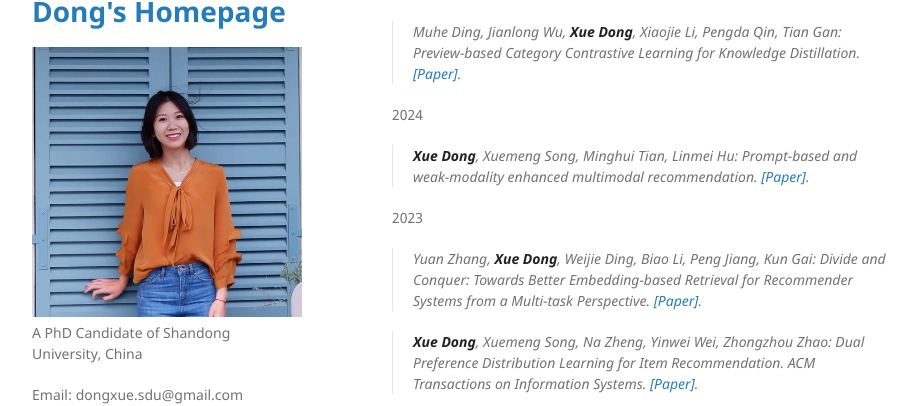
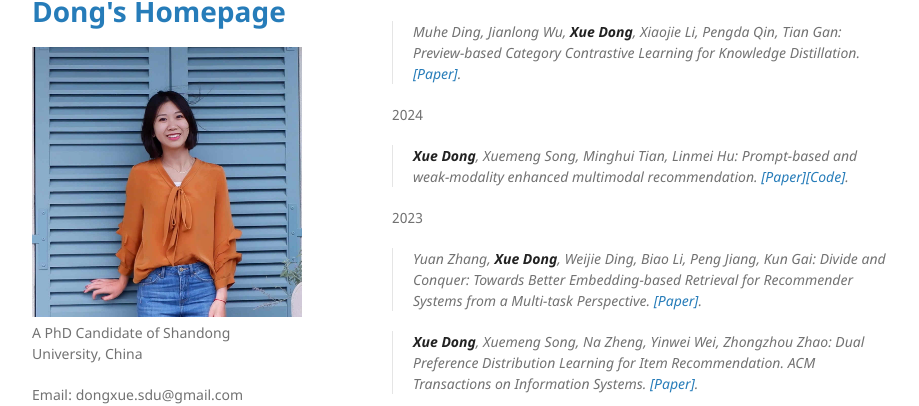
Before and after one commit to hello-dx/hello-dx.github.io, a Jekyll site: the page built from index.md, in a window 1280 px wide and 900 px high, scrolled down 310 px. Shown: the part 93-499 px from the top of the window, without its empty margins (178-1097 px from the left). Built offline with Jekyll 4.4.1, drawn with Linux system fonts in a browser that asks for light colours.

Commit message:
Update index.md

```diff
--- a/index.md
+++ b/index.md
@@ -15,7 +15,7 @@ Hello, this is Xue Dong (董雪). She is currently a research fellow with the Sc
 >Muhe Ding, Jianlong Wu, **Xue Dong**, Xiaojie Li, Pengda Qin, Tian Gan: Preview-based Category Contrastive Learning for Knowledge Distillation. [[Paper]](https://ieeexplore.ieee.org/document/10880570).
 
 2024
->**Xue Dong**, Xuemeng Song, Minghui Tian, Linmei Hu: Prompt-based and weak-modality enhanced multimodal recommendation. [[Paper]](https://www.sciencedirect.com/science/article/abs/pii/S1566253523003056).
+>**Xue Dong**, Xuemeng Song, Minghui Tian, Linmei Hu: Prompt-based and weak-modality enhanced multimodal recommendation. [[Paper]](https://www.sciencedirect.com/science/article/abs/pii/S1566253523003056)[[Code]](https://github.com/hello-dx/POWERec).
 
 2023
 >Yuan Zhang, **Xue Dong**, Weijie Ding, Biao Li, Peng Jiang, Kun Gai: Divide and Conquer: Towards Better Embedding-based Retrieval for Recommender Systems from a Multi-task Perspective. [[Paper]](https://dl.acm.org/doi/10.1145/3543873.3584629).
```
